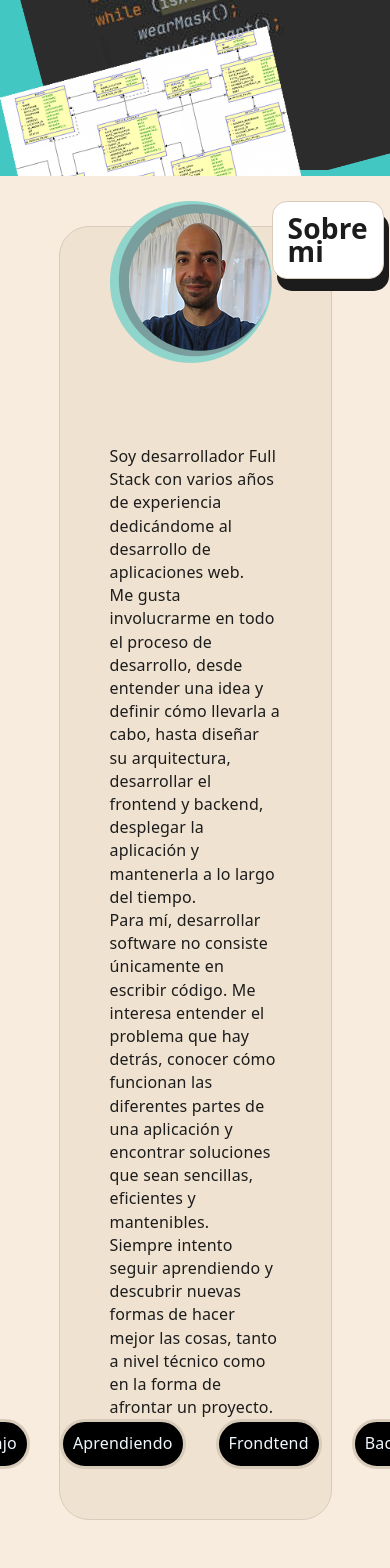
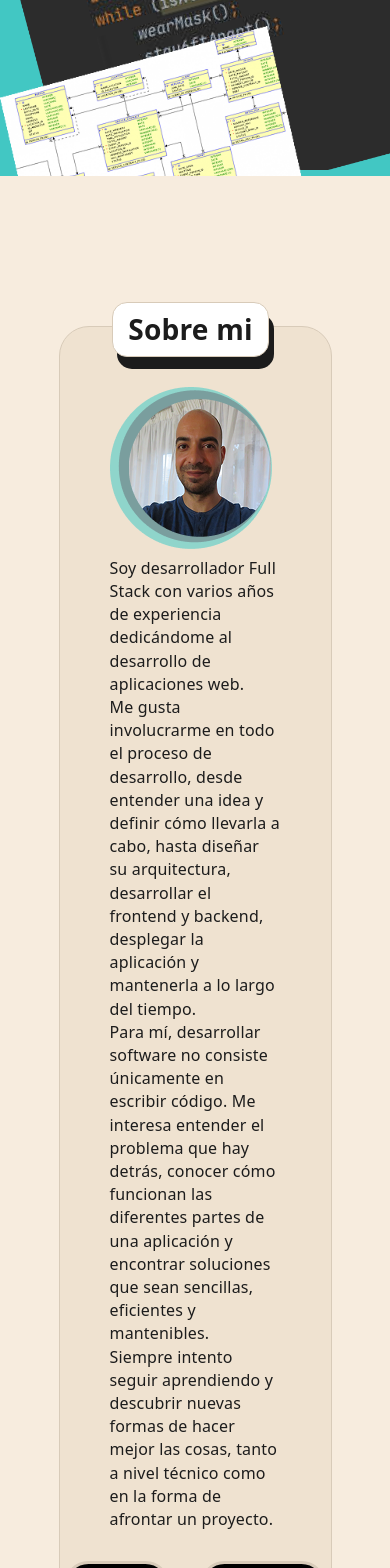
Before and after one commit to Toni8482/Portfolio, a Vue app: page / in a window 390 px wide. Shown: the part 432-2000 px from the top of the page. Built offline with nearby package versions, Linux system fonts and the light colour scheme.

Commit message:
About responsive

```diff
--- a/src/components/About.vue
+++ b/src/components/About.vue
@@ -42,7 +42,7 @@ import Tag from "./Tags.vue";
 
 export default {
     name: 'About',
-    components:{
+    components: {
         Tag
     },
 
@@ -64,7 +64,7 @@ export default {
 
 <style scoped>
 .about {
-    padding: 50px 0 50px;
+    padding: 150px 0 50px;
     display: flex;
     justify-content: center;
 }
@@ -72,22 +72,22 @@ export default {
 .about-div {
     display: flex;
     flex-direction: column;
-
     background-color: var(--surface);
     border: solid 1px;
     border-radius: 30px;
     border-color: var(--border);
     width: 70%;
     padding: 50px;
-
+    position: relative;
 }
 
 .about-title-img {
-
+    position: absolute;
+    top: -85px;
     display: flex;
     justify-content: space-between;
-    position: relative;
-    top: -76px;
+    align-items: center;
+    width: 90%;
 
 }
 
@@ -98,16 +98,52 @@ export default {
     border-radius: 15px;
     border-color: var(--border);
 
-    right: 0px;
+
     height: fit-content;
     box-shadow: 5px 12px;
     font-size: x-large;
 }
 
 .about-img {}
-.about-tags{
+
+.about-text {
+
+    padding: 40px 0 30px 0;
+}
+
+.about-tags {
     display: flex;
-    gap:30px;
+    gap: 30px;
     justify-content: center;
 }
+
+
+@media (max-width: 1024px) {
+
+}
+
+
+@media (max-width: 768px) {
+
+.about-title-img {
+   flex-direction: column-reverse;
+   gap: 30px;
+ top: -25px;
+   width: auto;
+}
+.about-text {
+
+    padding: 180px 0 30px 0;
+}
+
+
+.about-tags {
+   display: grid;
+   grid-template-columns: 1fr 1fr;
+}
+
+.about-tags {
+  text-align: center;
+}
+}
 </style>
```
